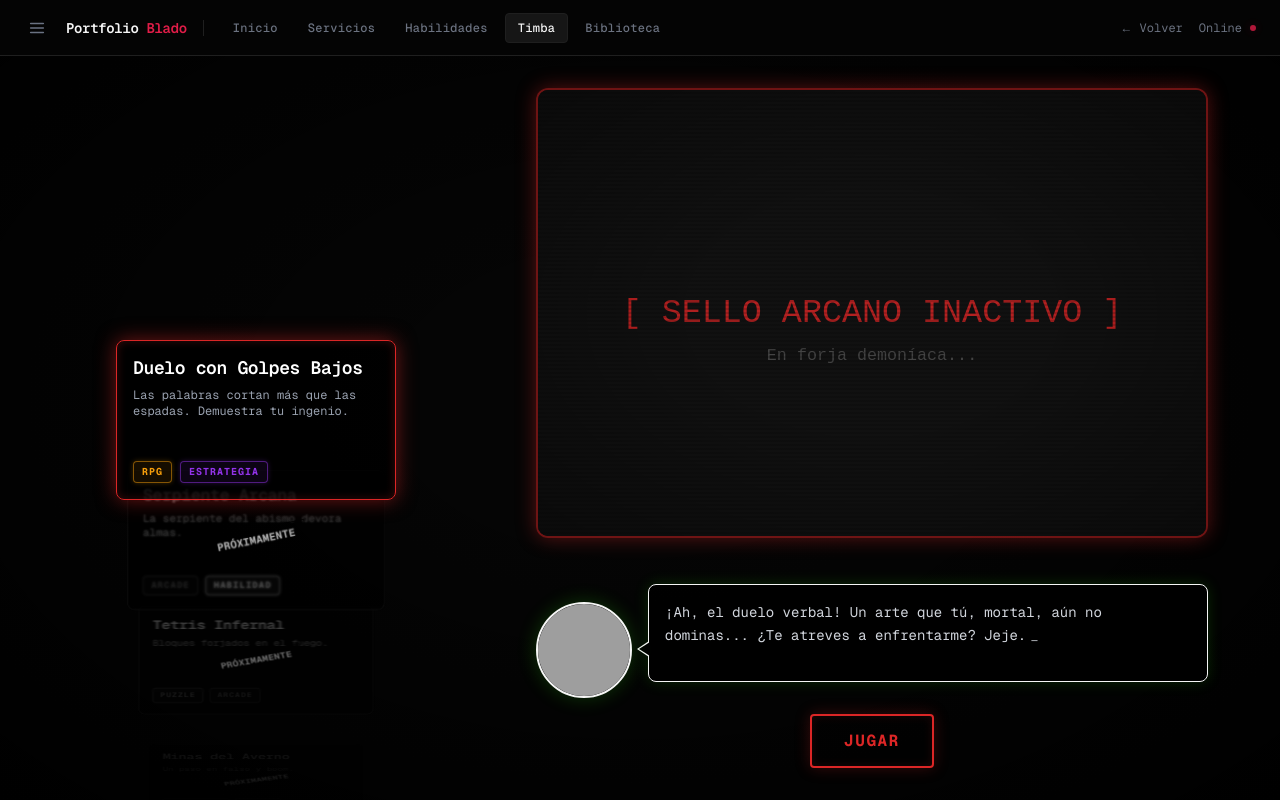
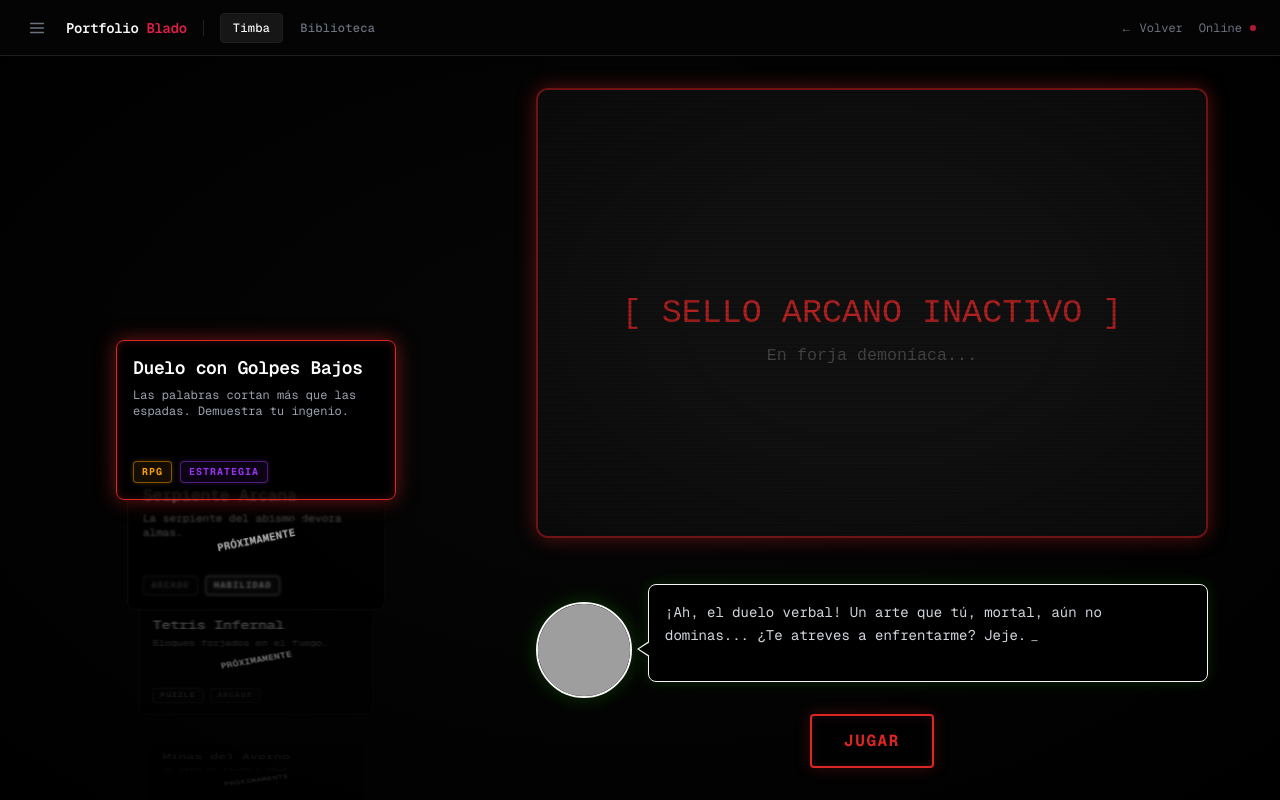
Before and after one commit to GalvanAlexis/bladoPC, a Next.js app: page /timba in a window 1280 px wide. Built offline with nearby package versions, Linux system fonts and the light colour scheme; grey boxes are pictures that could not be loaded.

Commit message:
feat: simplificar enlaces del navbar y habilitar en vista movil ISS-058

```diff
--- /dev/null
+++ b/documentacion/issues/ISS-058_simplificar-navbar.md
@@ -0,0 +1,9 @@
+# ISS-058: Simplificar Navbar y versión móvil
+
+## Descripción
+Se solicita eliminar los enlaces de 'Inicio', 'Servicios' y 'Habilidades' del Navbar, dejando únicamente 'Timba' y 'Biblioteca'. Además, asegurar que estos enlaces estén disponibles en la versión móvil.
+
+## Tareas
+- [ ] Actualizar el array de links en `Navbar.tsx`.
+- [ ] Revisar estilos o lógica que oculten enlaces en dispositivos móviles.
+- [ ] Ejecutar tests y build.
--- a/src/components/Navbar.tsx
+++ b/src/components/Navbar.tsx
@@ -13,9 +13,6 @@ interface NavbarProps {
 }
 
 const NAV_LINKS = [
-  { id: 'hero',       label: 'Inicio',      path: '/#hero' },
-  { id: 'servicios',  label: 'Servicios',   path: '/#servicios' },
-  { id: 'skills',     label: 'Habilidades', path: '/#skills' },
   { id: 'timba',      label: 'Timba',       path: '/timba' },
   { id: 'biblioteca', label: 'Biblioteca',  path: '/biblioteca' },
 ];
@@ -71,12 +68,12 @@ export default function Navbar({ onToggleSidebar, sidebarOpen }: NavbarProps) {
 
           {/* Separador */}
           <div
-            className="hidden sm:block h-4 w-px"
+            className="block h-4 w-px"
             style={{ background: 'var(--border)' }}
           />
 
-          {/* Nav links — desktop */}
-          <div className="hidden sm:flex items-center gap-1">
+          {/* Nav links */}
+          <div className="flex items-center gap-1">
             {NAV_LINKS.map((link) => {
               const isActive = pathname === link.path;
               return (
```
